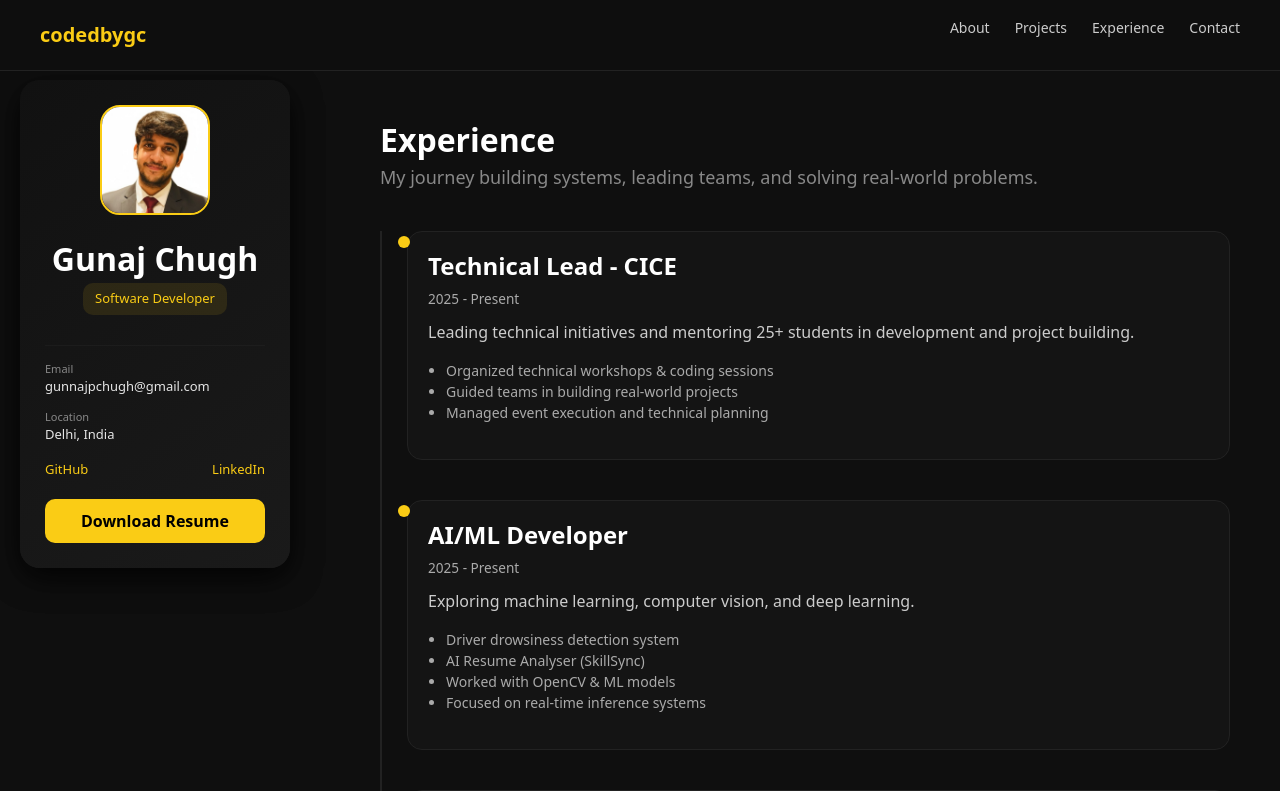
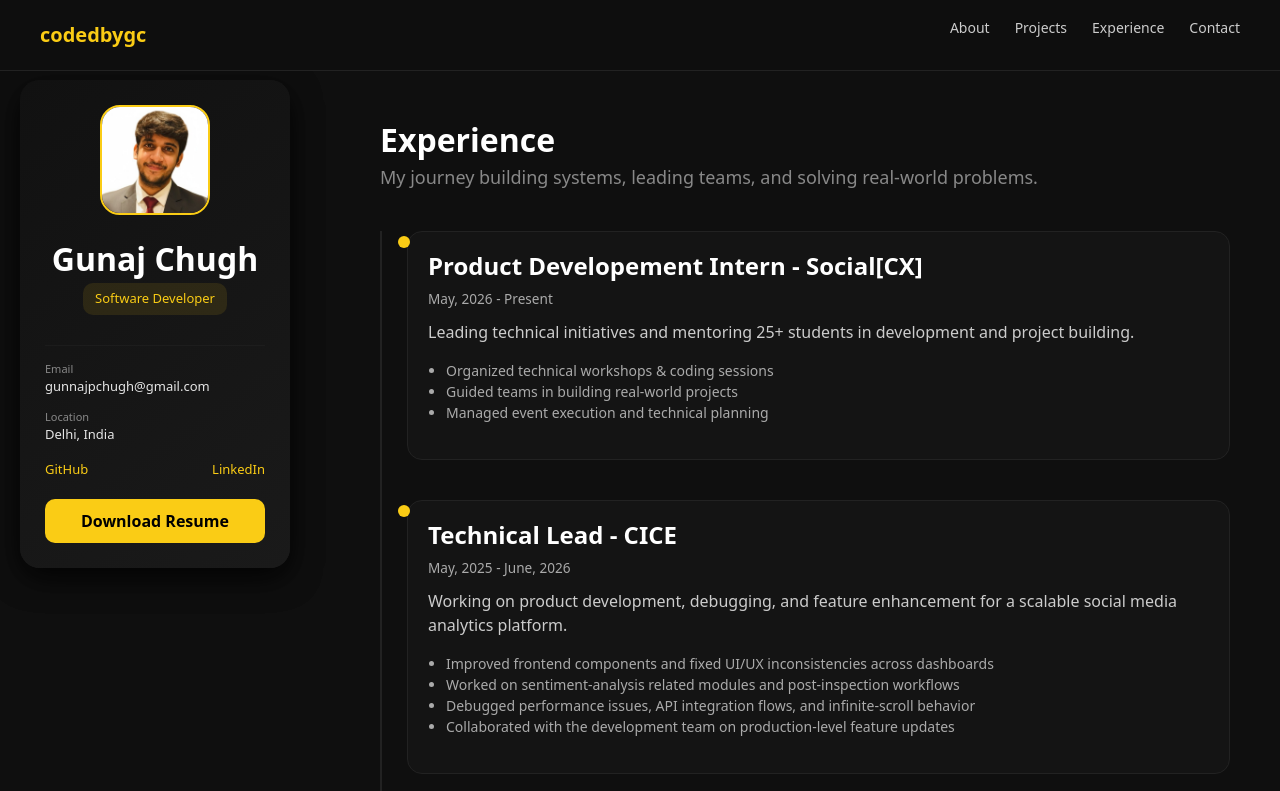
Before and after one commit to codedbygunnaj/Gunaj_Chugh, a React app in the folder portfolio/: page /experience in a window 1280 px wide. Shown: the top 791 px of the page. Built offline with nearby package versions, Linux system fonts and the light colour scheme; the HTML template or start-up script is replaced by a standard one.

Commit message:
Updated experience component

```diff
--- a/portfolio/src/Experience.jsx
+++ b/portfolio/src/Experience.jsx
@@ -22,8 +22,8 @@ export default function Experience() {
 
           <div className="timeline-item">
             <div className="timeline-content">
-              <h4>Technical Lead - CICE</h4>
-              <span className="time">2025 - Present</span>
+              <h4>Product Developement Intern - Social[CX]</h4>
+              <span className="time">May, 2026 - Present</span>
               <p>
                 Leading technical initiatives and mentoring 25+ students in
                 development and project building.
@@ -32,6 +32,23 @@ export default function Experience() {
                 <li>Organized technical workshops & coding sessions</li>
                 <li>Guided teams in building real-world projects</li>
                 <li>Managed event execution and technical planning</li>
+              </ul>
+            </div>
+          </div>
+
+          <div className="timeline-item">
+            <div className="timeline-content">
+              <h4>Technical Lead - CICE</h4>
+              <span className="time">May, 2025 - June, 2026</span>
+              <p>
+                  Working on product development, debugging,
+                  and feature enhancement for a scalable social media analytics platform.
+              </p>
+              <ul>
+                <li>Improved frontend components and fixed UI/UX inconsistencies across dashboards</li>
+                <li>Worked on sentiment-analysis related modules and post-inspection workflows</li>
+                <li>Debugged performance issues, API integration flows, and infinite-scroll behavior</li>
+                <li>Collaborated with the development team on production-level feature updates</li>
               </ul>
             </div>
           </div>
```
Also changed, not shown: 2 other files (tests, documents, lock files or other folders).
